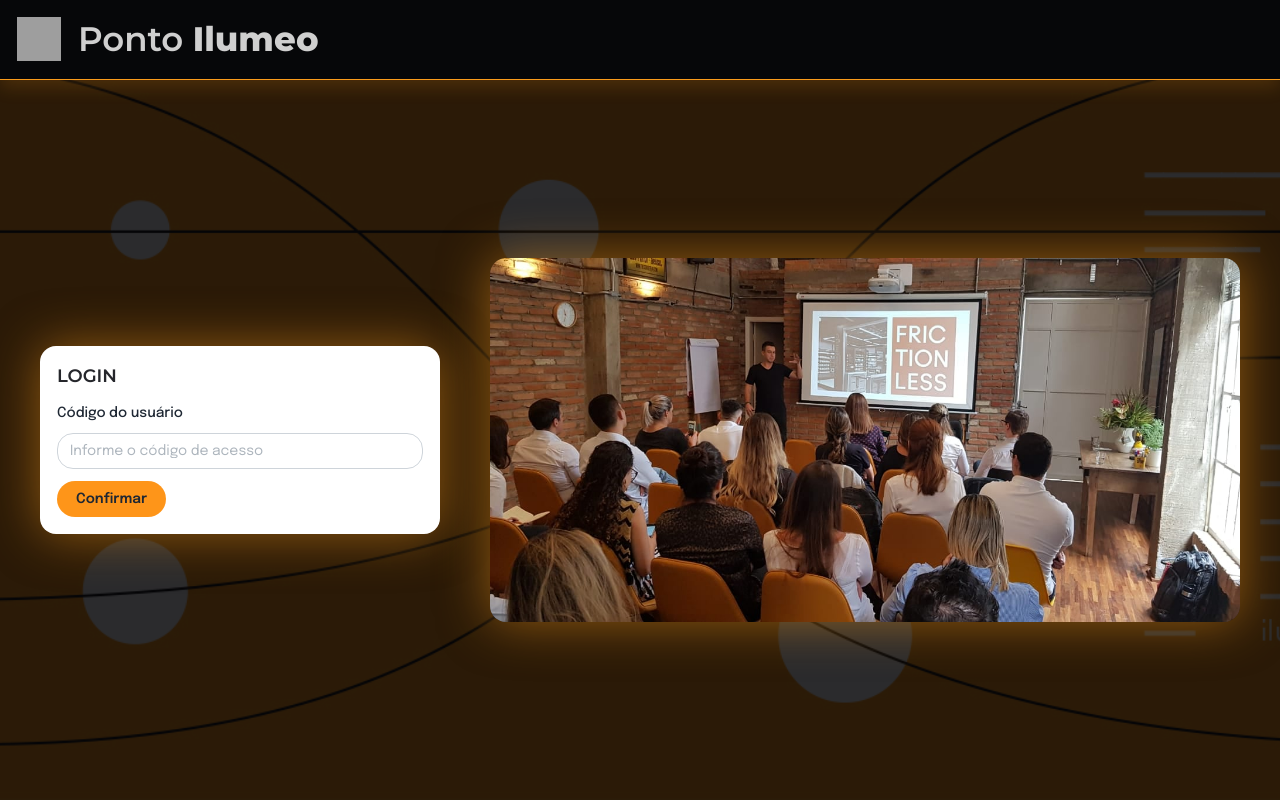
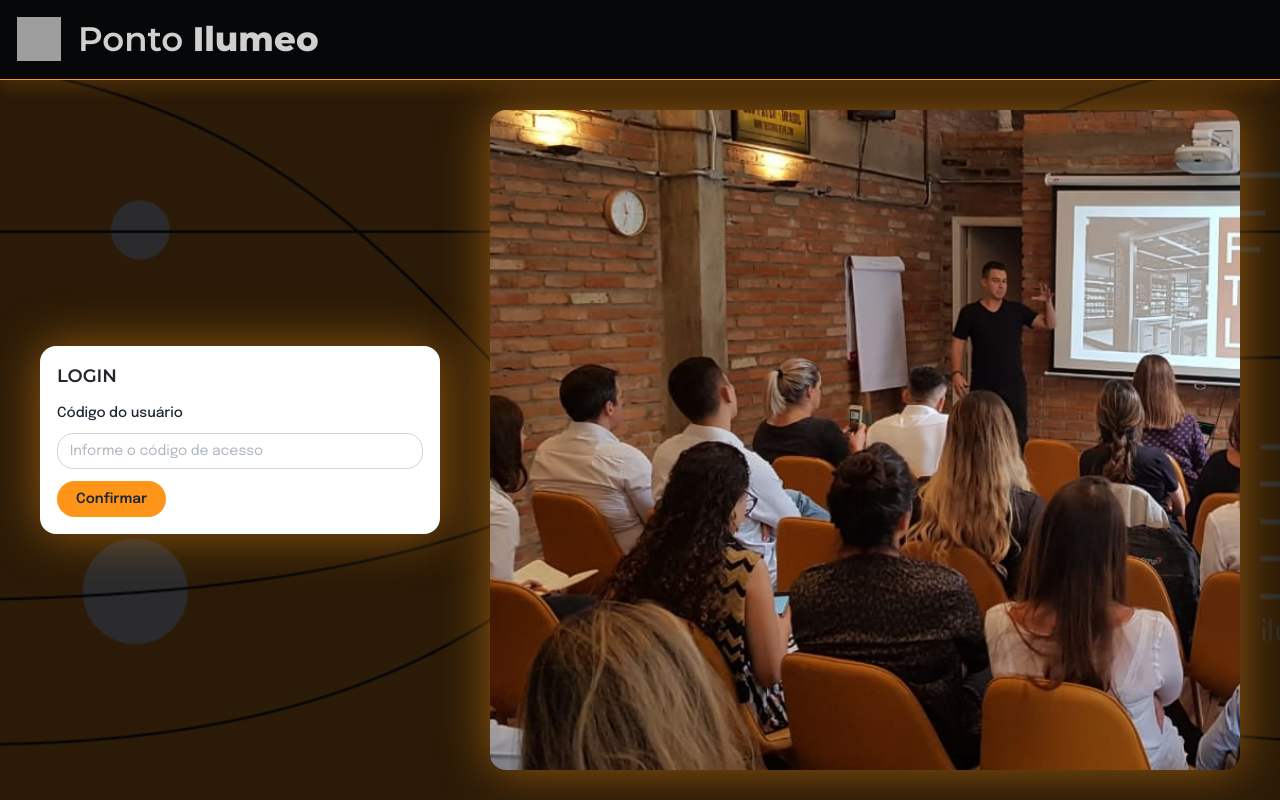
Before and after one commit to msofteng/controle-ponto-ilumeo, a React (Create React App) app: page /login in a window 1280 px wide. Built offline with nearby package versions, Linux system fonts and the light colour scheme; grey boxes are pictures that could not be loaded.

Commit message:
fix: alterando renderização do banner na tela de login

```diff
--- a/src/assets/css/pages/Login.css
+++ b/src/assets/css/pages/Login.css
@@ -23,12 +23,15 @@ body:has(> div div .page-login) .mainSection {
     box-shadow: var(--shadow-image);
 }
 
-.page-login img {
+.page-login .cover-login {
     margin-left: 50px;
-    width: calc(100% - (400px + 50px));
+    height: calc(100vh - ((var(--app-shell-header-offset, 0rem) + var(--app-shell-padding)) + 40px));
     border-radius: 16px;
     box-shadow: var(--shadow-image);
-    height: fit-content;
+    width: calc(100% - (400px + 50px));
+    background-image: var(--bg-image);
+    background-repeat: no-repeat;
+    background-size: cover;
 }
 
 @media (max-width: 970px) {
@@ -37,10 +40,10 @@ body:has(> div div .page-login) .mainSection {
     }
 
     .page-login .card {
-        margin-bottom: 50px;
+        margin-bottom: 100px;
     }
 
-    .page-login img {
+    .page-login .cover-login {
         display: none;
     }
 }
--- a/src/pages/Login.tsx
+++ b/src/pages/Login.tsx
@@ -1,7 +1,7 @@
 import { Button, TextInput, Title } from '@mantine/core';
 import { isNotEmpty, useForm } from '@mantine/form';
 // import { notifications } from '@mantine/notifications';
-import { FormEvent, useEffect } from 'react';
+import { CSSProperties, FormEvent, useEffect } from 'react';
 // import options from '../config/notification';
 import Card from '../shared/components/Card';
 
@@ -47,7 +47,10 @@ export function Login(props: { loginDashboard: () => void }) {
                     </form>
                 }
             />
-            <img src={require('../assets/img/capa-1.jpg')} alt='Capa' />
+            <div
+                className='cover-login'
+                style={{ '--bg-image': 'url(' + require('../assets/img/capa-1.jpg') + ')' } as CSSProperties}
+            />
         </div>
     );
 }
```
